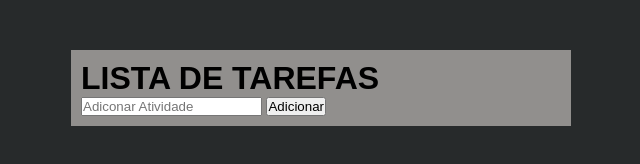
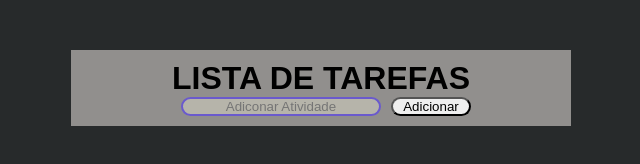
Before and after one commit to guilberneto/lista_atividades, a plain HTML site: page index.html in a window 1280 px wide. Shown: the whole page, without its empty margins (319-959 px from the left). Drawn offline with Linux system fonts and the light colour scheme.

Commit message:
atualização

```diff
--- a/css/global.css
+++ b/css/global.css
@@ -19,8 +19,35 @@ body {
     width: 500px;
     padding: 10px;
     background-color: rgb(145, 143, 141);
+}
 
+.titulo{
+display: flex;
+justify-content: center;
 }
+
+.formulario{
+display: flex;
+justify-content:center;
+}
+input{
+background-color:rgba(245, 245, 220, 0.37);
+border-radius: 10px;
+border: slateblue 2px solid ;
+width: 200px;
+display: flex;
+justify-content: center;
+text-align: center;
+margin: auto 10px;
+}
+button{
+display:flex;
+border-radius: 10px;
+width:80px;
+justify-content: center;
+}
+
+/* cacelado
 
 .container_principal>p {
     text-align: left;
@@ -28,15 +55,18 @@ body {
     margin-bottom: 20px;
 }
 
+ */
 
-
+ /*
 .tarefas_container>input {
     width: 400px;
     height: 30px;
     padding-left: 10px;
 
 }
+ */
 
+  /*
 .tarefas_container>button {
     width: 75px;
     height: 30px;
@@ -45,3 +75,4 @@ body {
     border: none;
     font-weight: bold;
 }
+     */
--- a/index.html
+++ b/index.html
@@ -10,11 +10,12 @@
 
 <body>
 
-<div class="container_principal">
+<div class="container_principal"> <!-----  ---- conteiner pricipal  ---     -->
 
- <h1>LISTA DE TAREFAS</h1>
+ <h1 class="titulo">LISTA DE TAREFAS</h1>
+
  <!-----  ---- inicio form---     -->
-<form>
+<form class="formulario">
 <input type="text"
  placeholder="Adiconar Atividade" >
 <button> Adicionar</button>
```
